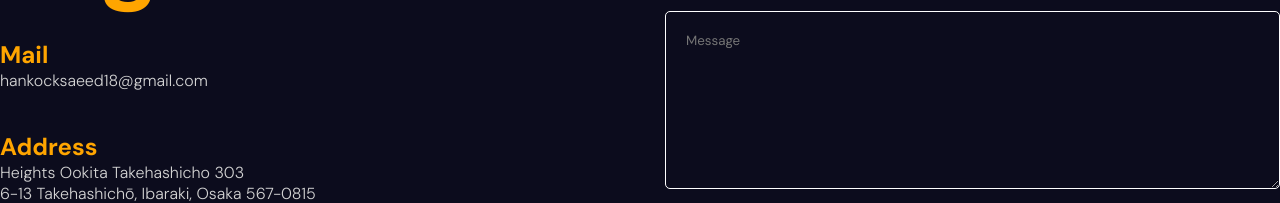
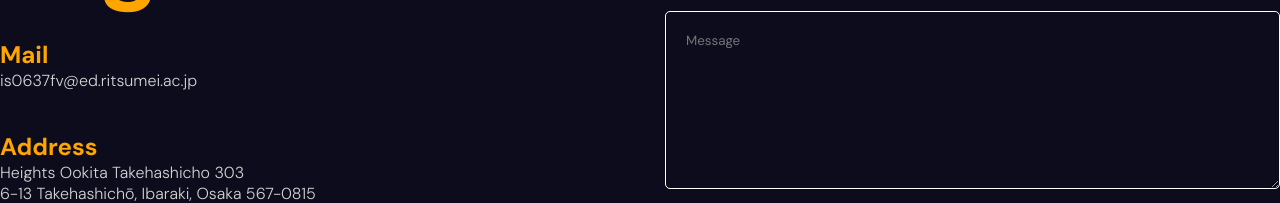
Before and after one commit to yamaguchi-saeed/Portfolio, a React (Vite) app: page / in a window 1280 px wide. Shown: the part 6894-7097 px from the top of the page. Built offline with nearby package versions, Linux system fonts and the light colour scheme.

Commit message:
changed mail address

```diff
--- a/src/components/contacts/Contact.jsx
+++ b/src/components/contacts/Contact.jsx
@@ -58,7 +58,7 @@ const Contact = () => {
         <motion.h1 variants={variants}>Let’s work together</motion.h1>
         <motion.div className="item" variants={variants}>
           <h2>Mail</h2>
-          <span>hankocksaeed18@gmail.com</span>
+          <span>is0637fv@ed.ritsumei.ac.jp</span>
         </motion.div>
         <motion.div className="item" variants={variants}>
           <h2>Address</h2>
```
